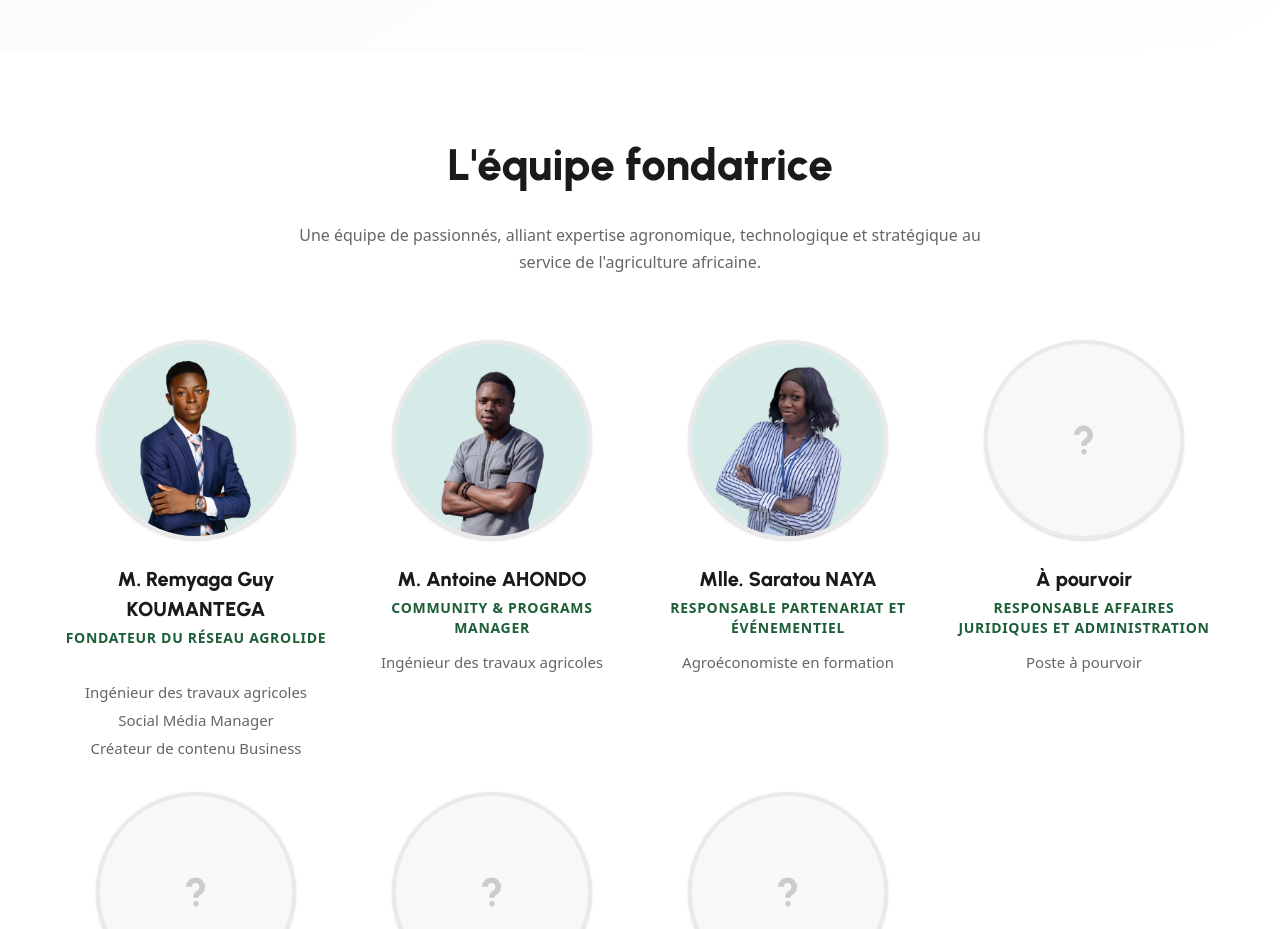
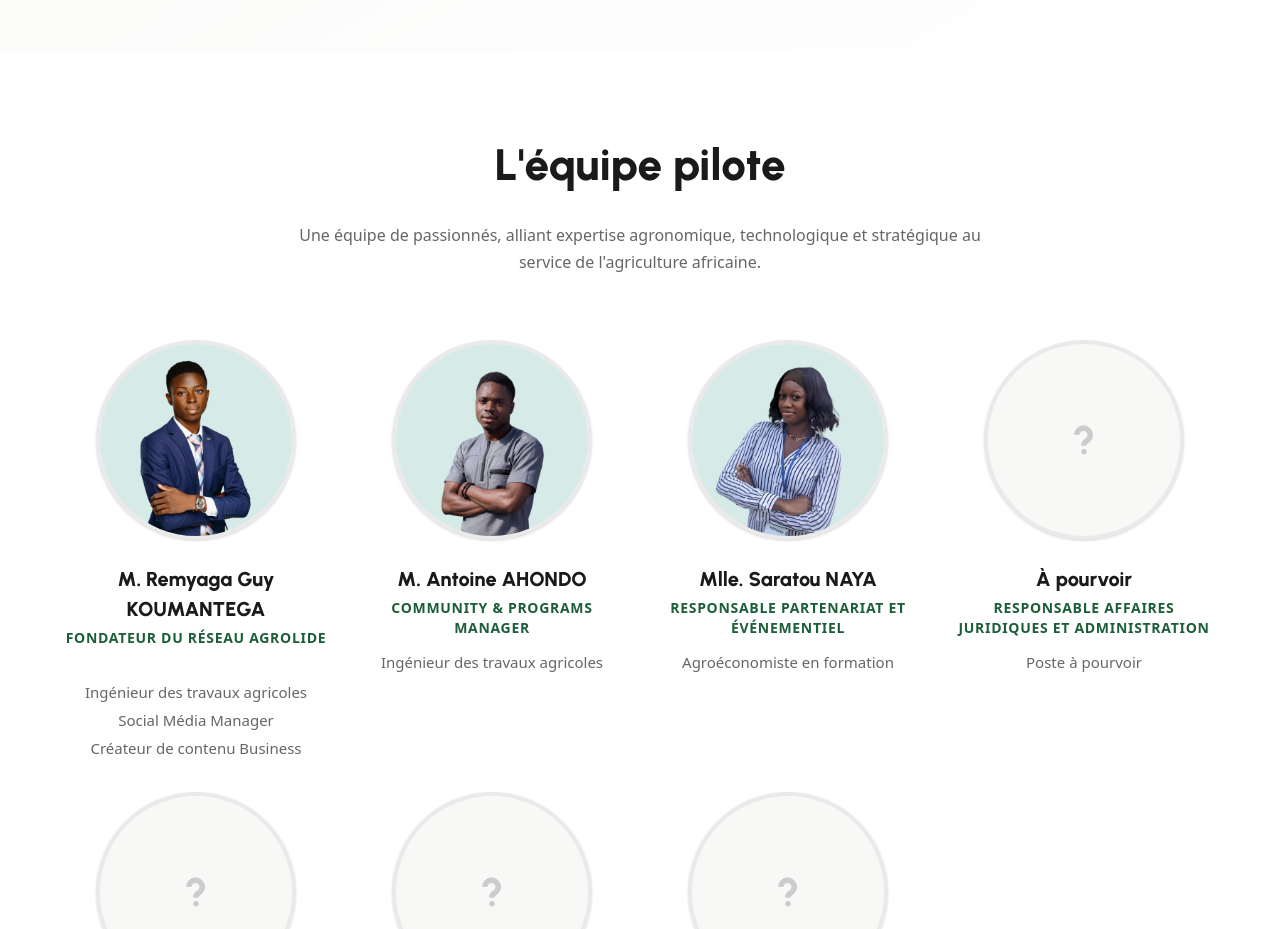
Before and after one commit to remyagaguy-lab/agrolide, a Next.js app in the folder agrolide/: page /qui-sommes-nous in a window 1280 px wide. Shown: the part 4980-5909 px from the top of the page. Built offline with nearby package versions, Linux system fonts and the light colour scheme.

Commit message:
Update team section title from L'équipe fondatrice to L'équipe pilote

```diff
--- a/agrolide/src/app/(public)/qui-sommes-nous/page.tsx
+++ b/agrolide/src/app/(public)/qui-sommes-nous/page.tsx
@@ -257,7 +257,7 @@ export default function QuiSommesNousPage() {
         <div className="max-w-[1200px] mx-auto px-6">
           <div className="text-center max-w-[700px] mx-auto mb-16">
             <h2 className="font-heading font-[800] text-[32px] md:text-[44px] text-[#1a1a1a] mb-6">
-              L'équipe fondatrice
+              L'équipe pilote
             </h2>
             <p className="font-sans text-[16px] text-[#666] leading-[1.7]">
               Une équipe de passionnés, alliant expertise agronomique, technologique et stratégique au service de l'agriculture africaine.
```
